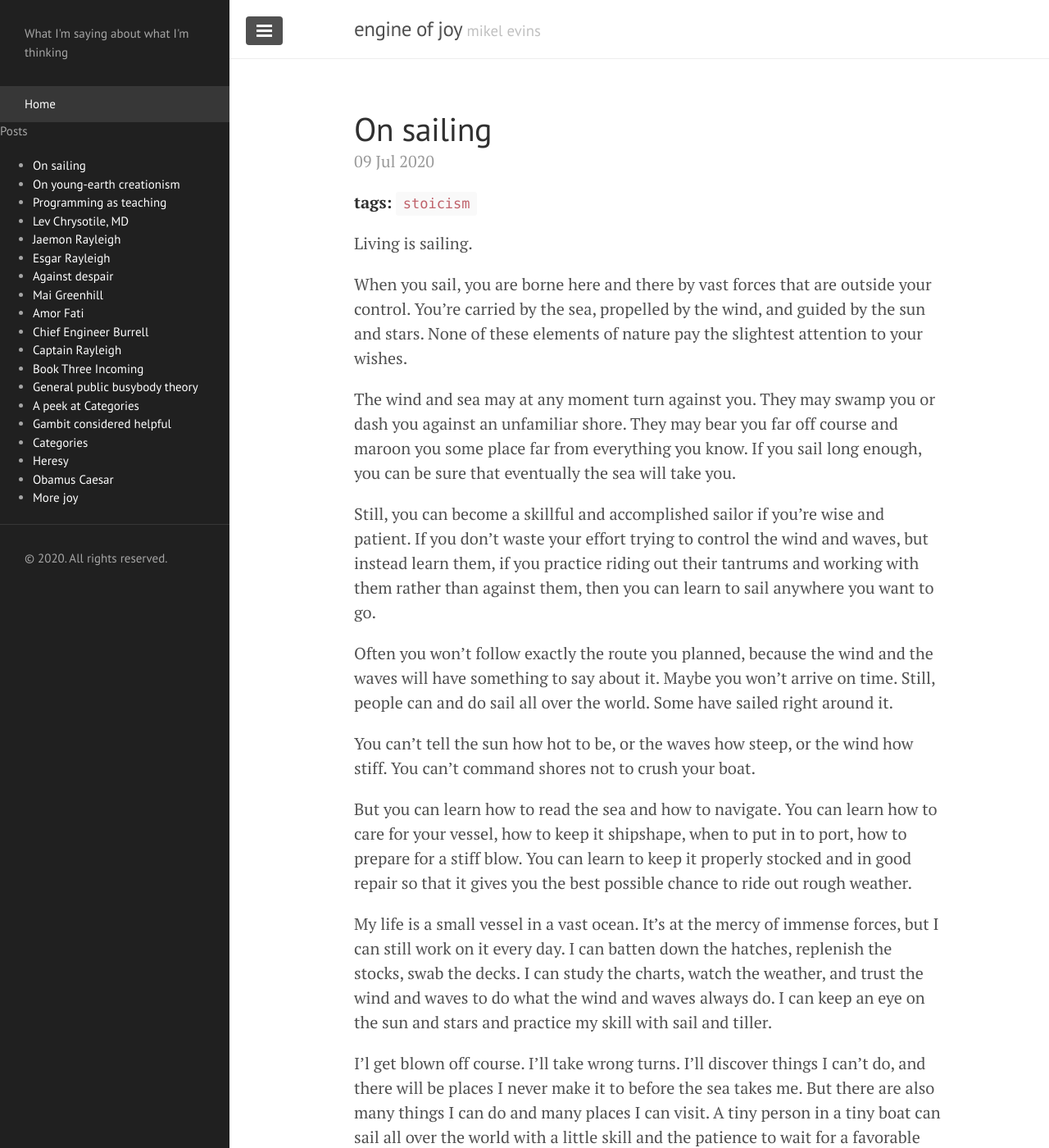
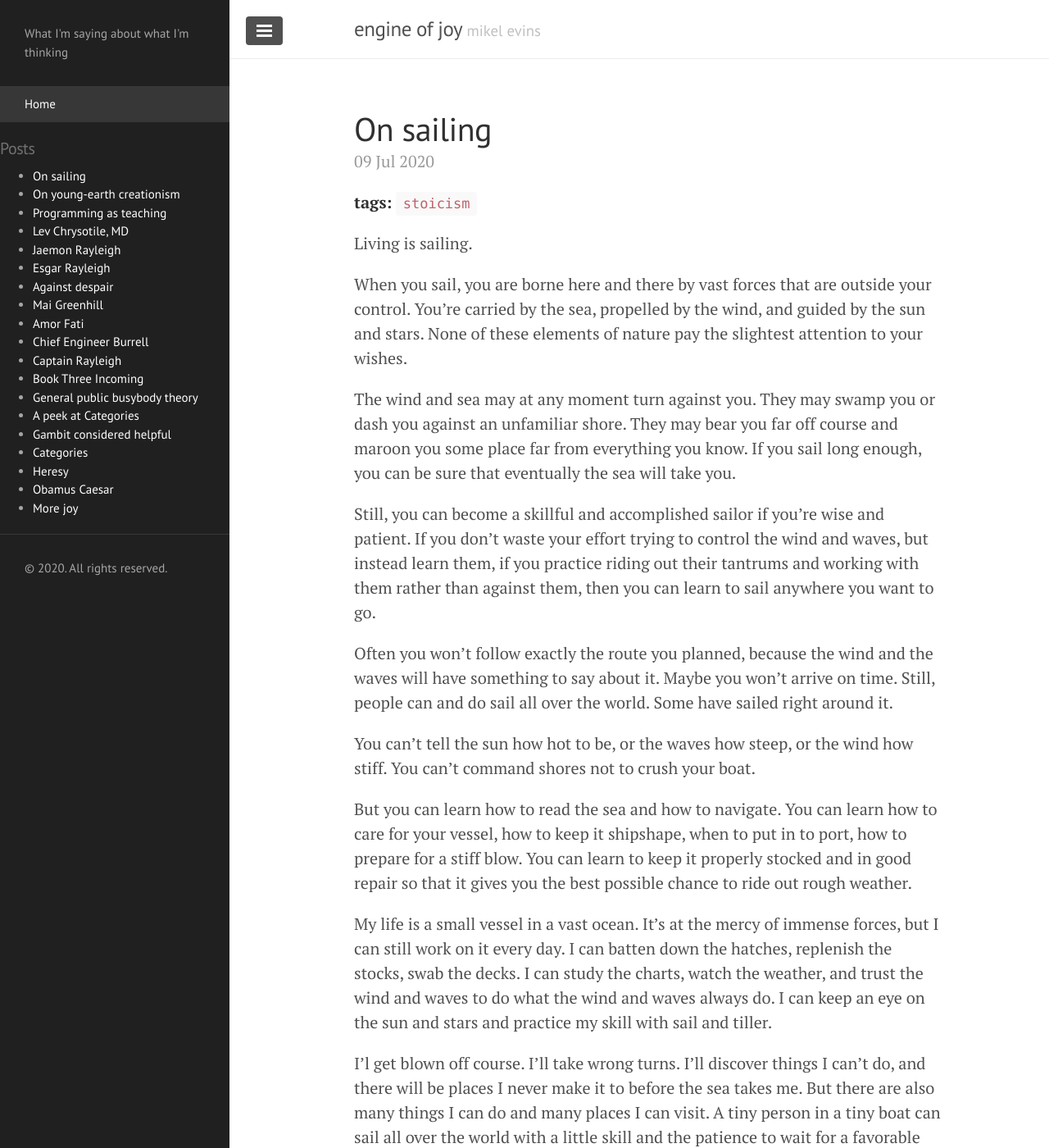
Before and after one commit to mikelevins/mikelevins.github.io, a Jekyll site: the page built from index.html, in a window 1280 px wide and 1400 px high. Shown: the whole window at 82% size. Built offline with Jekyll 4.4.1, drawn with Linux system fonts in a browser that asks for light colours; the list of posts is cut into pages by our own code.

Commit message:
fiddling with sidebar css

```diff
--- a/_includes/head.html
+++ b/_includes/head.html
@@ -7,7 +7,7 @@
 
     <!-- execute the tags collector in collecttags.html-->
     {% if site.tags != "" %}
-      {% include collecttags.html %}
+    {% include collecttags.html %}
     {% endif %}
 
 
@@ -24,6 +24,7 @@
     <link rel="stylesheet" href="/public/css/syntax.css">
     <link rel="stylesheet" href="/public/css/lanyon.css">
     <link rel="stylesheet" href="http://fonts.googleapis.com/css?family=PT+Serif:400,400italic,700|PT+Sans:400">
+    <link rel="stylesheet" href="/public/css/local.css">
 
     <!-- Icons -->
     <link rel="apple-touch-icon-precomposed" sizes="144x144" href="/public/apple-touch-icon-144-precomposed.png">
--- a/_includes/sidebar.html
+++ b/_includes/sidebar.html
@@ -15,7 +15,7 @@
         create a list of posts
         {% endcomment %}
 
-        <p>Posts</p>
+        <h4>Posts</h4>
         <ul>
             {% for post in site.posts %}
             <li>
--- /dev/null
+++ b/public/css/local.css
@@ -0,0 +1,4 @@
+.sidebar h4 {
+  font-weight: normal;
+  color: #717171;
+}
```
